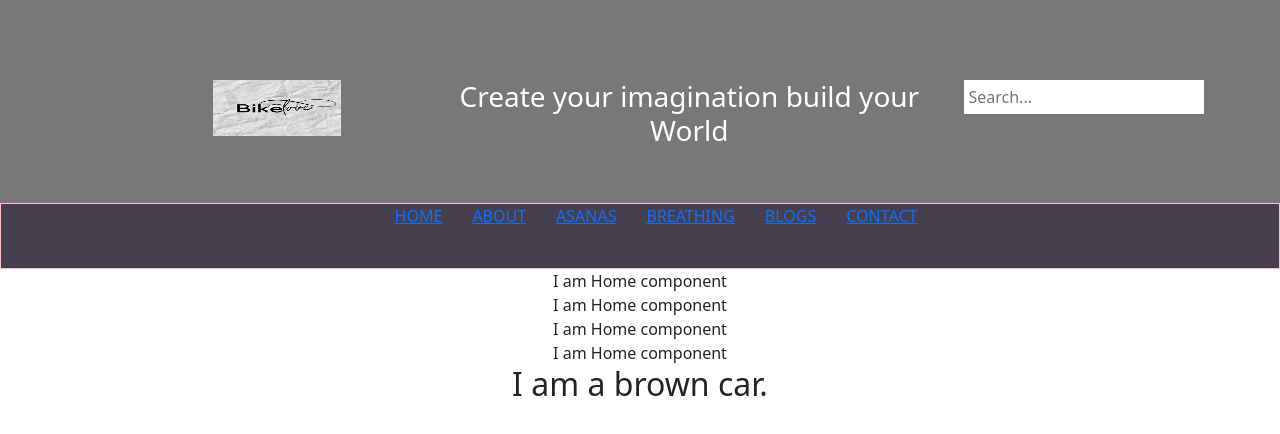
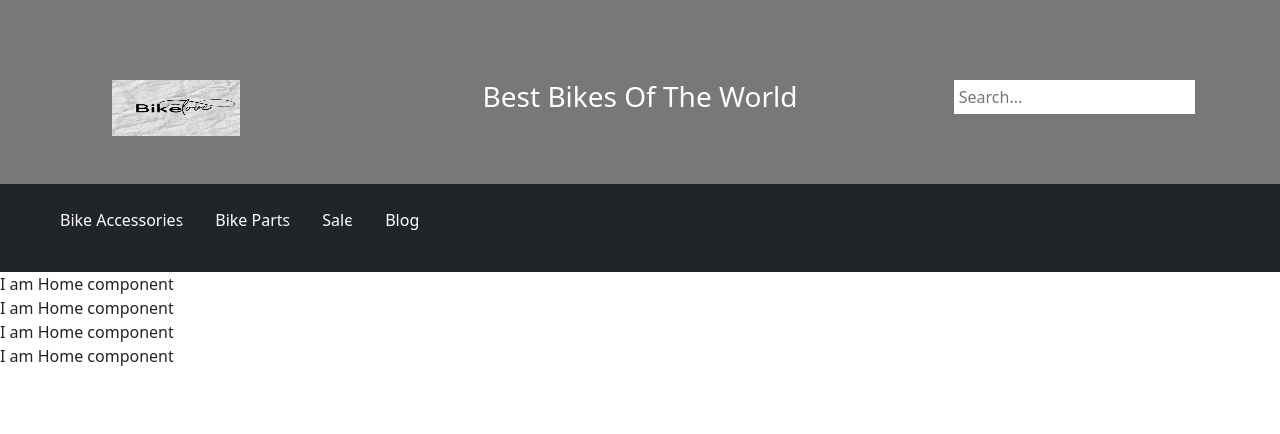
Before and after one commit to sansadev/swati-profile, a React (Create React App) app: page / in a window 1280 px wide. Shown: the top 434 px of the page. Built offline with nearby package versions, Linux system fonts and the light colour scheme.

Commit message:
creates nav using bootstrap

```diff
--- a/src/App.css
+++ b/src/App.css
@@ -2,13 +2,11 @@
 * {
   margin: 0;
   padding: 0;
-
+  box-sizing: border-box;
 }
 
 
-.App {
-  text-align: center;
-}
+
 .header-top {
   background-color: rgb(120, 120, 120);
 
@@ -32,86 +30,3 @@
   margin-top: 2rem;
   padding: 0.3rem;
 }
-
-
-
-
-
-.header-logo-image {
-
-height: 6rem;
- margin-top: -0.75rem;
- border-radius: 50%
-}
-
-
-/*style for nav bar*/
-
-.nav-profile {
-  background-color: rgba(10, 2, 20, 0.751);
-  border: 1px solid pink;
-
-}
-ul {
-
-  margin-top: 2rem;
-}
-li {
-  display: inline;
-
-}
-a {
-	color: #dae0e7;
-  text-decoration: none;
-  padding: 10px 15px;
-  text-transform: uppercase;
-  text-align: center;
-
-}
-.main-nav {
-	height: 3rem;
-}
-
-
-
-
-
-
-
-
-
-
-
-
-
-
-
-
-
-
-
-
-
-/*
-.nav-profile ul {
-  border: 2px solid red;
-  height: 8rem;
-  border: 1px solid green;
-  margin-top: 2rem;
-}
-.nav-profile li{
-padding: 2rem 0 0 1rem;
-display: inline;
-
-
-
-}
-.nav-profile li a {
-  border: 1px solid red;
-  background-color: brown;
-  text-decoration: none;
-  color: burlywood;
- padding: 1rem;
-
-}
-*/
--- a/src/App.js
+++ b/src/App.js
@@ -1,17 +1,17 @@
 
 import { logDOM } from '@testing-library/react';
+
 import './App.css';
 import Home from './pages/Home';
 
 
-//import About from './components/About';
+
 
 
 function App() {
   return (
-    <div className="App">
+    <div>
       <Home />
-
 
     </div>
   );
--- a/src/components/Header.jsx
+++ b/src/components/Header.jsx
@@ -7,23 +7,23 @@ import reactDom from 'react-dom';
 
 function Header() {
     return(
-        <div className='container-fluid'>
-          <div className="header-top p-5 text-white text-center row">
+
+          <div className="header-top text-white d-flex p-5 row ">
 
 
-           <div className='col-sm-4'>
+           <div className='col-sm-3'>
 
                <img className='rectangular header-logo' src="images/bike.png" alt="logo" />
            </div>
-           <div className='col-sm-5'>
-               <h3 className='header-text'>Create your imagination build your World</h3>
+           <div className='col-sm-6'>
+               <h3 className='header-text'>Best Bikes Of The World</h3>
            </div>
            <div className='col-sm-3'>
               <input type="text" className='header-search-box' placeholder='Search...' />
            </div>
 
         </div>
-        </div>
+
     )
 }
 
--- a/src/components/navbar.jsx
+++ b/src/components/navbar.jsx
@@ -3,33 +3,31 @@ import React from 'react';
 
     function Navbar() {
         return(
-            <div>
 
-            <nav className='nav-profile'>
-              <div>
-                 <ul className='main-nav'>
-                     <li>
-                         <a href="#">Home</a>
+
+            <nav className='navbar navbar-expand-sm bg-dark'>
+              <div className="container-fluid text-center">
+              <ul className='navbar navbar-expand-sm'>
+
+                     <li className='nav-item'>
+                         <a className='nav-link  text-white' href="#">Bike Accessories</a>
                      </li>
-                     <li>
-                         <a href="#">About</a>
+                     <li className='nav-item'>
+                         <a  className='nav-link  text-white' href="#">Bike Parts</a>
                      </li>
-                     <li>
-                         <a href="#">Asanas</a>
+                     <li className='nav-item'>
+                         <a className='nav-link  text-white' href="#">Sale</a>
                      </li>
-                     <li>
-                         <a href="#">Breathing</a>
+                     <li className='nav-item'>
+                         <a className='nav-link  text-white' href="#">Blog</a>
                      </li>
-                     <li>
-                         <a href="#">Blogs</a>
-                     </li>
-                     <li>
-                         <a href="#">Contact</a>
-                     </li>
+
                  </ul>
+
+
               </div>
-            </nav>
-            </div>
+        </nav>
+
         )
     }
 
--- a/src/pages/Home.jsx
+++ b/src/pages/Home.jsx
@@ -19,7 +19,7 @@ function Home() {
            <div> I am Home component</div>
            <div> I am Home component</div>
            <div> I am Home component</div>
-          <Car color="brown" />
+
         </div>
 
     )
```
